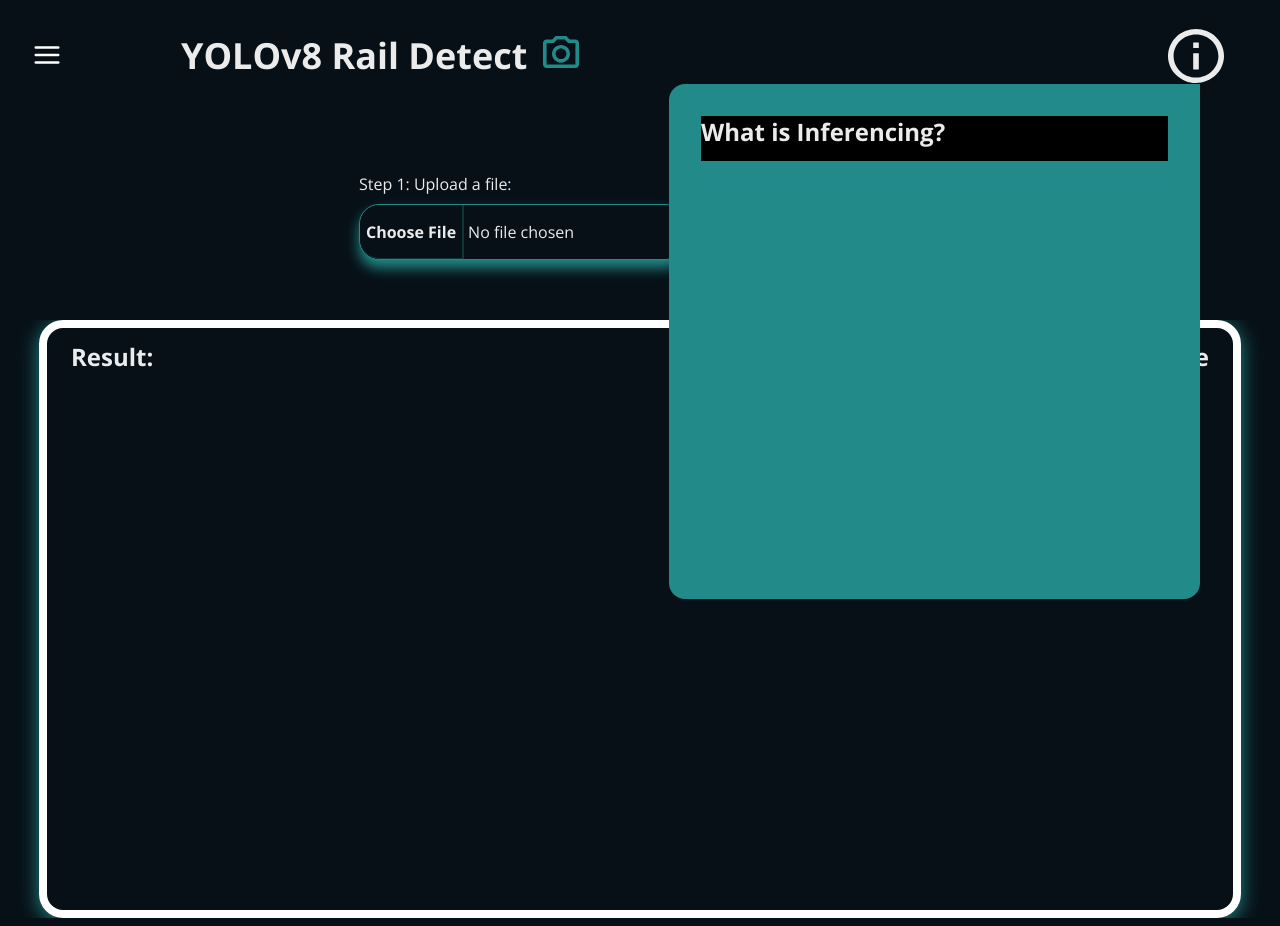
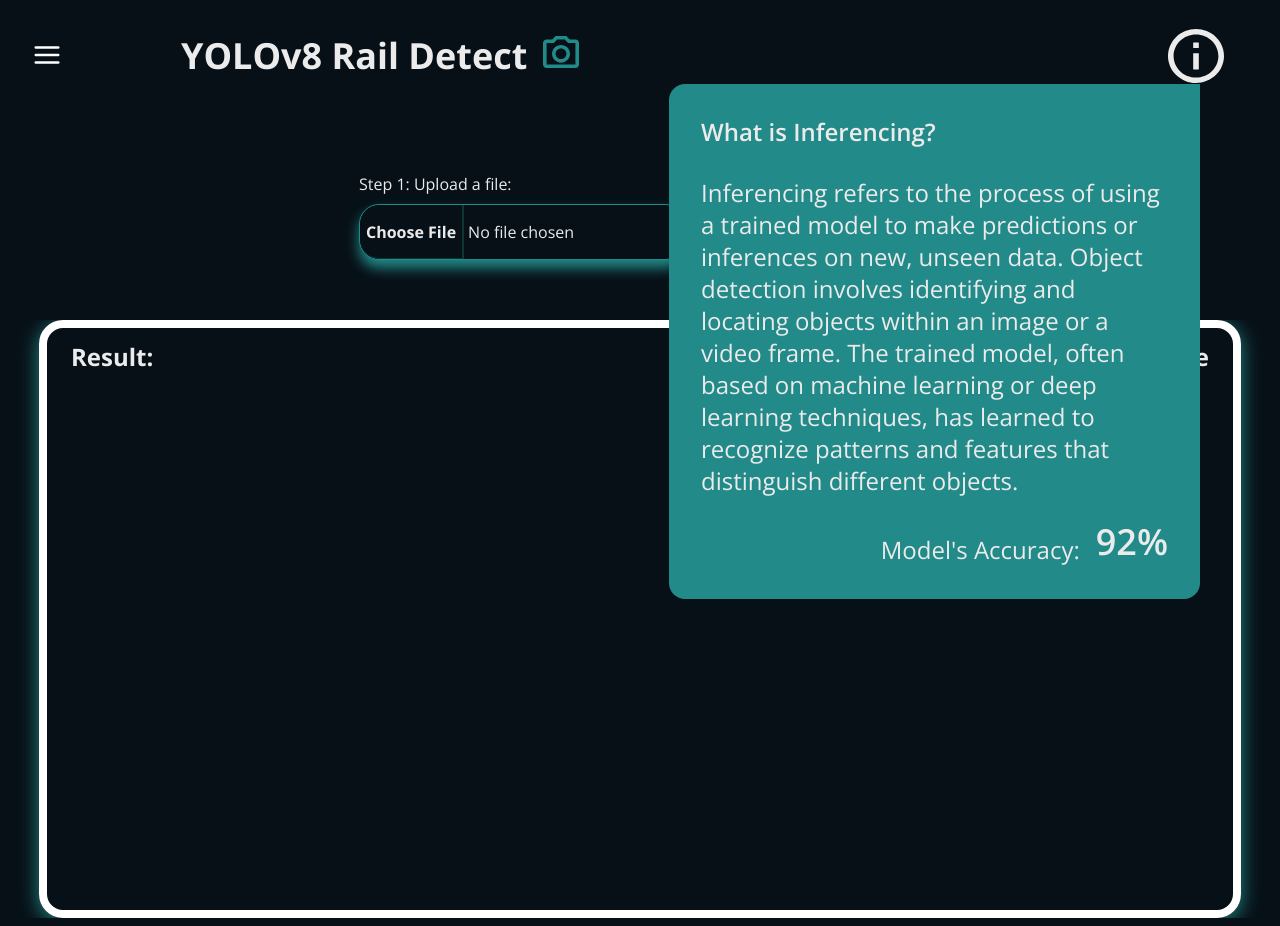
Before and after one commit to YouDontSayIt-dev/Detection-of-Breakages-Over-Railway-Tracks-Using-YOLOv8-Model, a React (Create React App) app in the folder thesis-webapp/: page /yolov8/inference in a window 1280 px wide. Both pictures are taken after a click on the icon 1196 px from the left and 56 px from the top of the page. Built offline with nearby package versions, Linux system fonts and the light colour scheme.

Commit message:
finished popup modal

```diff
--- a/thesis-webapp/src/pages/YOLOv8_Inference.jsx
+++ b/thesis-webapp/src/pages/YOLOv8_Inference.jsx
@@ -111,8 +111,26 @@
 
             {/* MODAL POPUP */}
             {isModalOpen && (
-              <div className="absolute top-[84px] right-20 z-50 w-[531px] h-[515px] bg-customSidebarColor rounded-customPopUp p-8" onMouseLeave={handleModalClose}>
-                <h1 className="bg-black w-full h-[10%] text-ebony font-bold text-2xl">What is Inferencing?</h1>
+              <div
+                className="absolute top-[84px] right-20 z-50 w-[531px] h-[515px] bg-customSidebarColor rounded-customPopUp p-8 text-ebony"
+                onMouseLeave={handleModalClose}
+              >
+                <h1 className="w-full h-[10%] text-2xl font-semibold">
+                  What is Inferencing?
+                </h1>
+                <p className="w-full h-[80%] py-4 text-2xl">
+                  Inferencing refers to the process of using a trained model to
+                  make predictions or inferences on new, unseen data. Object
+                  detection involves identifying and locating objects within an
+                  image or a video frame. The trained model, often based on
+                  machine learning or deep learning techniques, has learned to
+                  recognize patterns and features that distinguish different
+                  objects.
+                </p>
+                <div className="flex items-center justify-end w-full text-2xl">
+                  <h1>Model's Accuracy: </h1>
+                  <h1 className="font-semibold text-4xl mb-4 ml-4">92%</h1>
+                </div>
               </div>
             )}
           </div>
```
